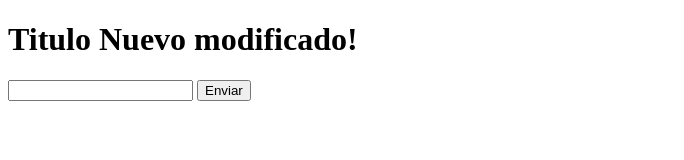
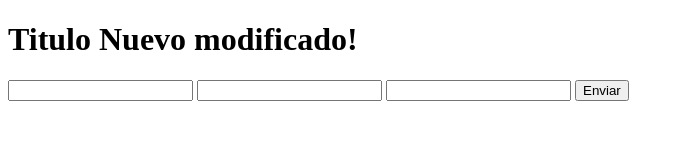
Before and after one commit to aricardogz/Hello-world-git, a plain HTML site: page index.html in a window 1280 px wide. Shown: the whole page, without its empty margins (0-684 px from the left). Drawn offline with Linux system fonts and the light colour scheme.

Commit message:
Se agregro age

```diff
--- a/index.html
+++ b/index.html
@@ -10,6 +10,8 @@
     <h1>Titulo Nuevo modificado!</h1>
     <form action="#" method="GET">
         <input type="text" name="firstName" id="firstName">
+        <input type="text" name="lastName" id="lastName">
+        <input type="number" name="age" id="age">
         <input type="button" value="Enviar">
     </form>
 </body>
```
